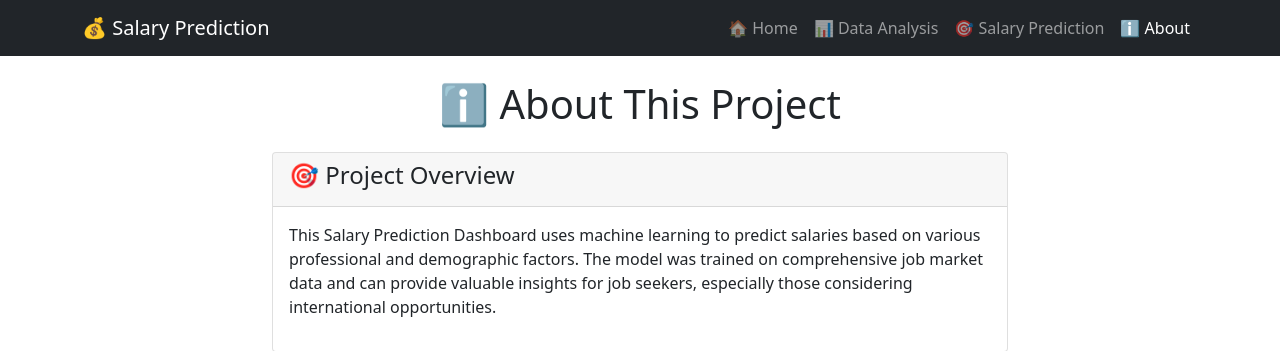
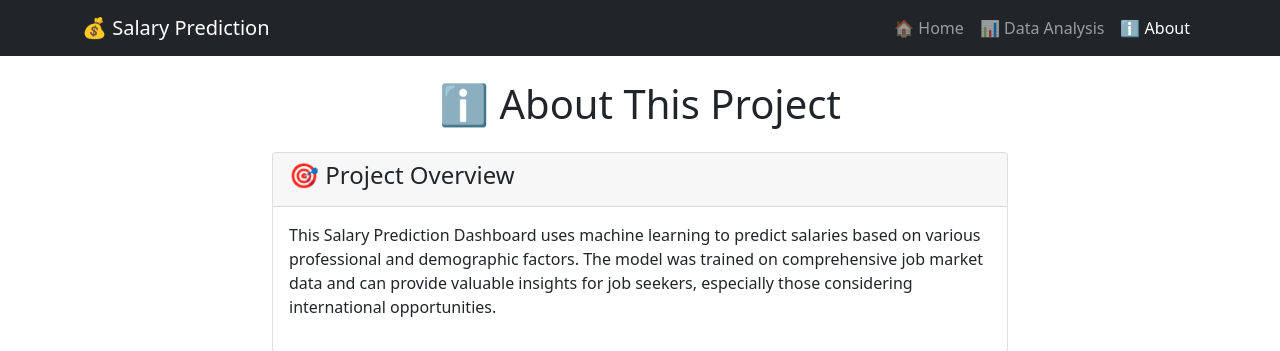
Before and after one commit to Expanics/UTS_MLOps, a Flask app: page /about in a window 1280 px wide. Shown: the top 351 px of the page. Run offline with Flask 3, Linux system fonts and the light colour scheme.

```diff
--- a/templates/about.html
+++ b/templates/about.html
@@ -11,7 +11,7 @@
             <div class="navbar-nav">
                 <a class="nav-link" href="/">🏠 Home</a>
                 <a class="nav-link" href="/analysis">📊 Data Analysis</a>
-                <a class="nav-link" href="/prediction">🎯 Salary Prediction</a>
+                <!-- <a class="nav-link" href="/prediction">🎯 Salary Prediction</a> -->
                 <a class="nav-link active" href="/about">ℹ️ About</a>
             </div>
         </div>
--- a/templates/analysis.html
+++ b/templates/analysis.html
@@ -12,7 +12,7 @@
             <div class="navbar-nav">
                 <a class="nav-link" href="/">🏠 Home</a>
                 <a class="nav-link active" href="/analysis">📊 Data Analysis</a>
-                <a class="nav-link" href="/prediction">🎯 Salary Prediction</a>
+                <!-- <a class="nav-link" href="/prediction">🎯 Salary Prediction</a> -->
                 <a class="nav-link" href="/about">ℹ️ About</a>
             </div>
         </div>
--- a/templates/prediction.html
+++ b/templates/prediction.html
@@ -11,7 +11,7 @@
             <div class="navbar-nav">
                 <a class="nav-link" href="/">🏠 Home</a>
                 <a class="nav-link" href="/analysis">📊 Data Analysis</a>
-                <a class="nav-link active" href="/prediction">🎯 Salary Prediction</a>
+                <!-- <a class="nav-link active" href="/prediction">🎯 Salary Prediction</a> -->
                 <a class="nav-link" href="/about">ℹ️ About</a>
             </div>
         </div>
```
Also changed, not shown: 1 other file.
